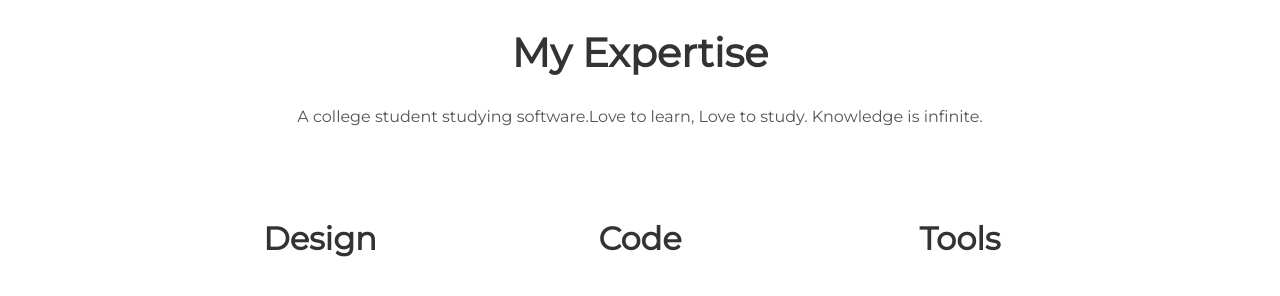
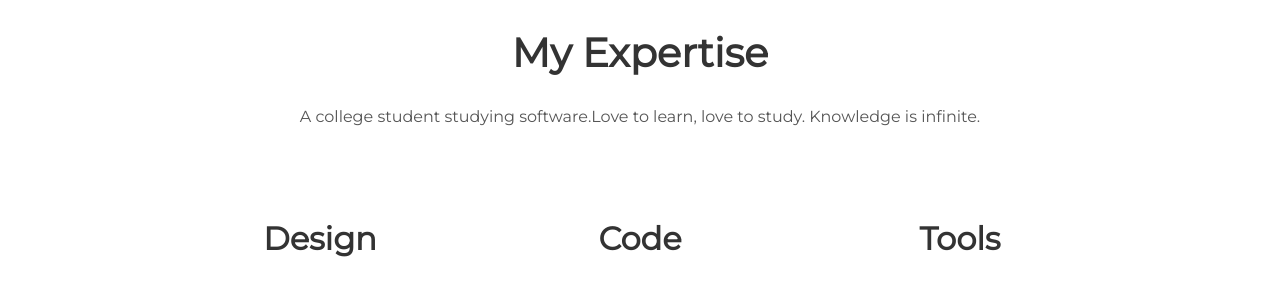
Before and after one commit to Alvin706/Alvin706.github.io, a Jekyll site: the page built from index.html, in a window 1280 px wide and 900 px high, scrolled down 799 px. Shown: the part 153-449 px from the top of the window. Built offline with Jekyll 4.4.1, drawn with Linux system fonts in a browser that asks for light colours.

```diff
--- a/_config.yml
+++ b/_config.yml
@@ -6,7 +6,7 @@ description: A blog about Alvin
 
 # User settings
 username: Alvin
-user_description: A college student studying software.Love to learn, Love to study. Knowledge is infinite.
+user_description: A college student studying software.Love to learn, love to study. Knowledge is infinite.
 user_title: Software Developer
 #email: 1900098962@qq.com
 # twitter_username: lorem_ipsum
```
